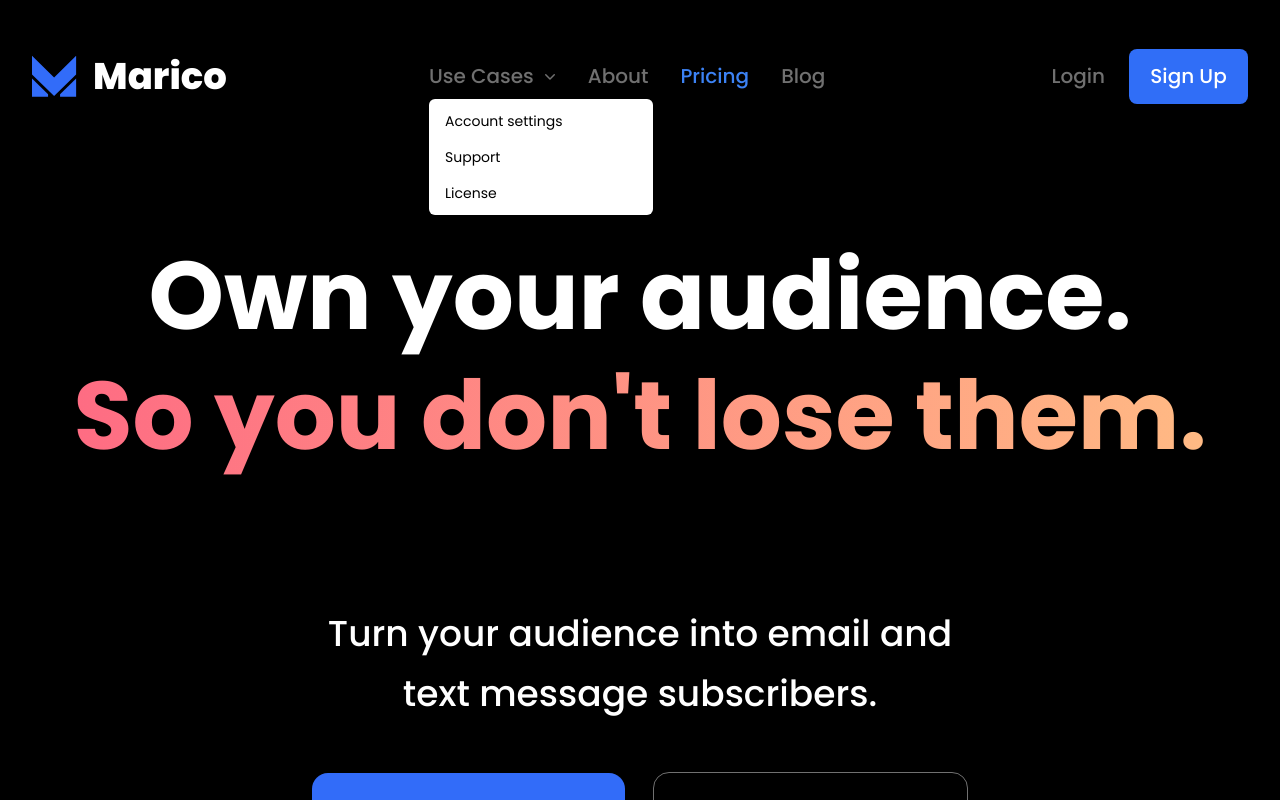
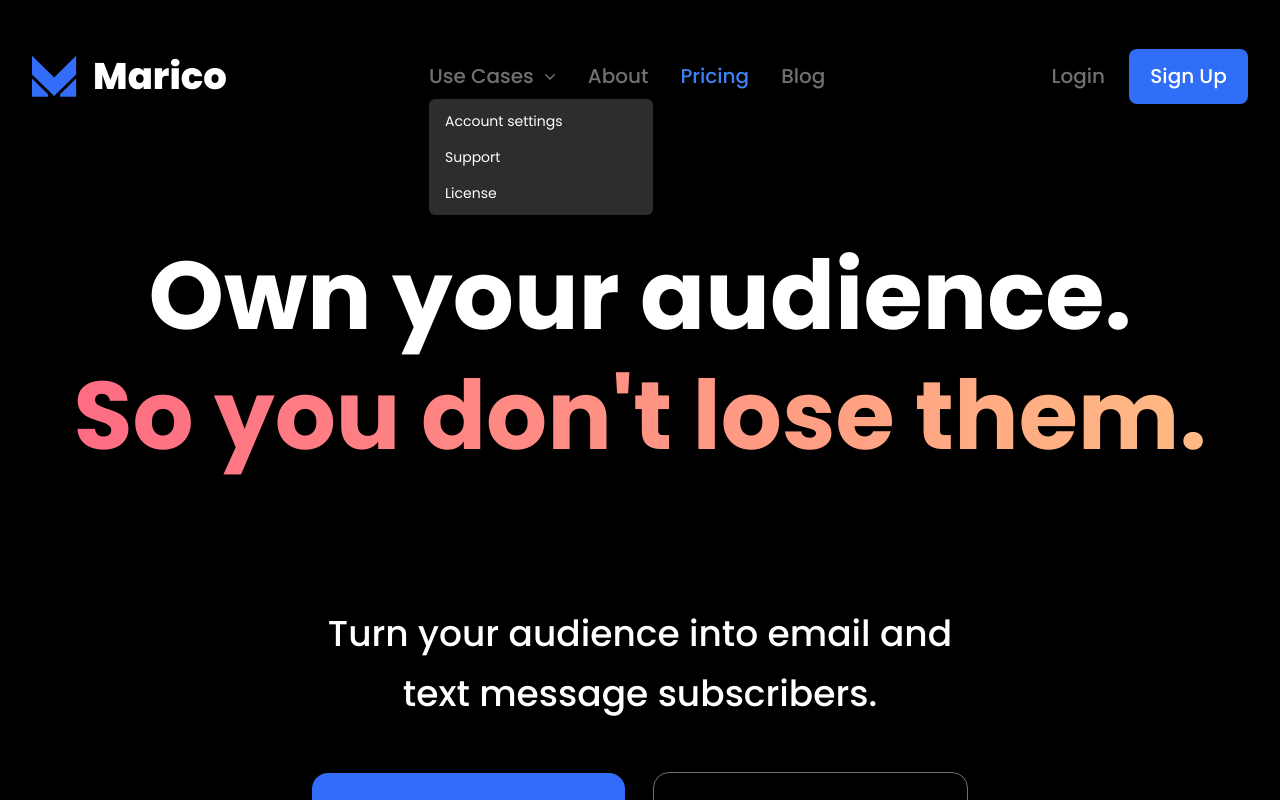
Before and after one commit to Soliha17/Marico, a React (Vite) app: page / in a window 1280 px wide. Both pictures are taken after a click on the button "Use Cases". Shown: the top 800 px of the page. Built offline with nearby package versions, Linux system fonts and the light colour scheme.

Commit message:
Fix: dropdown style

```diff
--- a/src/components/atoms/Dropdown.jsx
+++ b/src/components/atoms/Dropdown.jsx
@@ -10,10 +10,10 @@ export default function Dropdown() {
   return (
     <Menu as="div" className="relative inline-block text-left">
       <div>
-        <Menu.Button className="inline-flex w-full justify-center items-center gap-x-1.5 bg-transparent text-xl font-medium leading-[30px] text-gray-light hover:text-blue transition-colors">
+        <Menu.Button className="inline-flex w-full items-center justify-center gap-x-1.5 bg-transparent text-xl font-medium leading-[30px] text-gray-light transition-colors hover:text-blue">
           Use Cases
           <ChevronDownIcon
-            className="-mr-1 h-5 w-5 text-gray-400"
+            className="text-gray-400 -mr-1 h-5 w-5"
             aria-hidden="true"
           />
         </Menu.Button>
@@ -28,15 +28,15 @@ export default function Dropdown() {
         leaveFrom="transform opacity-100 scale-100"
         leaveTo="transform opacity-0 scale-95"
       >
-        <Menu.Items className="absolute left-0 z-10 mt-2 w-56 origin-top-right rounded-md bg-white shadow-lg ring-1 ring-black ring-opacity-5 focus:outline-none">
+        <Menu.Items className="absolute left-0 z-10 mt-2 w-56 origin-top-right rounded-md bg-gray-dark shadow-lg ring-1 ring-black ring-opacity-5 focus:outline-none">
           <div className="py-1">
             <Menu.Item>
               {({ active }) => (
                 <a
                   href="#"
                   className={classNames(
-                    active ? "bg-gray-100 text-gray-900" : "text-gray-700",
-                    "block px-4 py-2 text-sm"
+                    active ? "bg-gray-100 text-blue" : "text-white",
+                    "block px-4 py-2 text-sm",
                   )}
                 >
                   Account settings
@@ -48,8 +48,8 @@ export default function Dropdown() {
                 <a
                   href="#"
                   className={classNames(
-                    active ? "bg-gray-100 text-gray-900" : "text-gray-700",
-                    "block px-4 py-2 text-sm"
+                    active ? "bg-gray-100 text-blue" : "text-white",
+                    "block px-4 py-2 text-sm",
                   )}
                 >
                   Support
@@ -61,8 +61,8 @@ export default function Dropdown() {
                 <a
                   href="#"
                   className={classNames(
-                    active ? "bg-gray-100 text-gray-900" : "text-gray-700",
-                    "block px-4 py-2 text-sm"
+                    active ? "bg-gray-100 text-blue" : "text-white",
+                    "block px-4 py-2 text-sm",
                   )}
                 >
                   License
```
